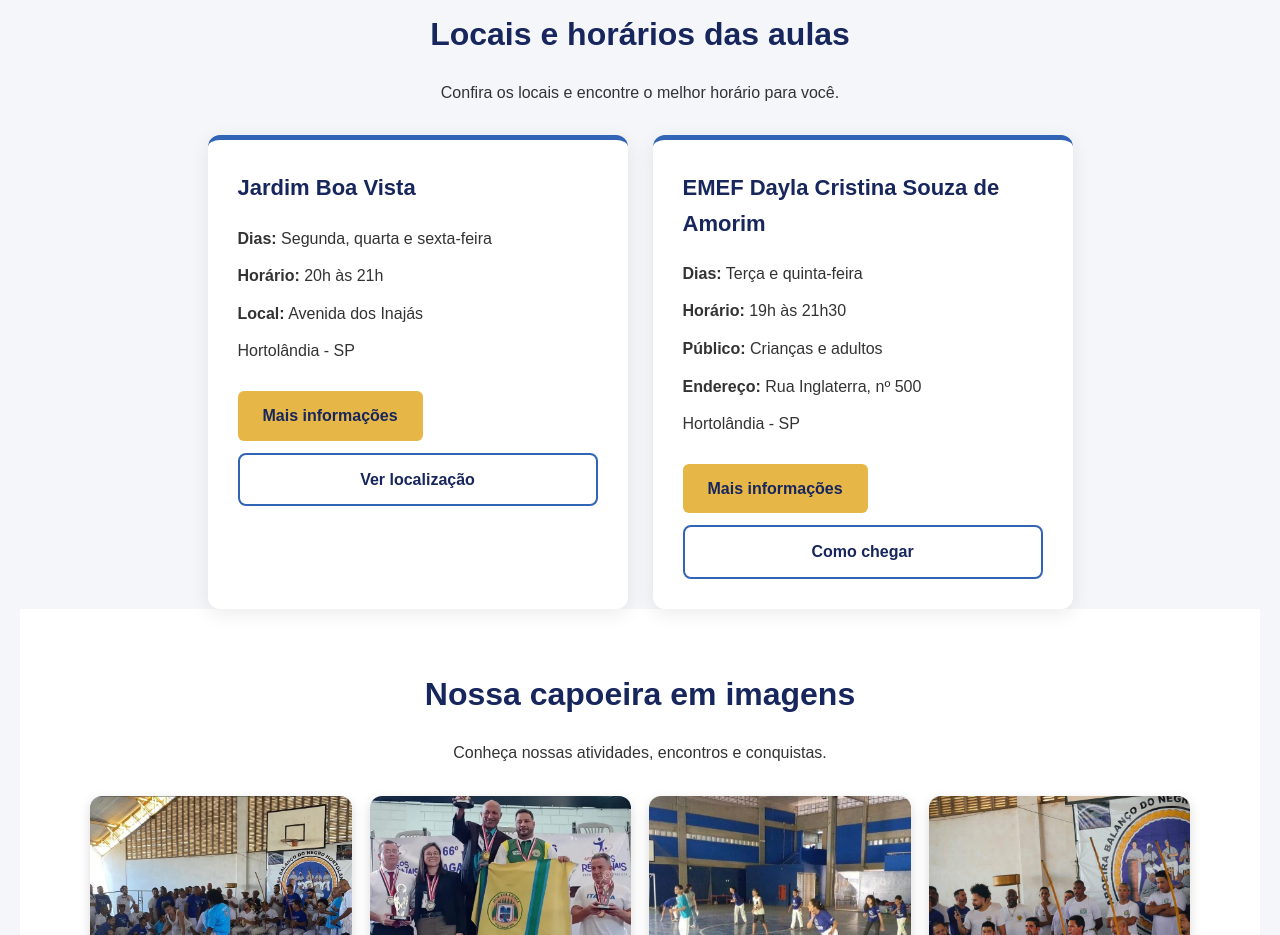
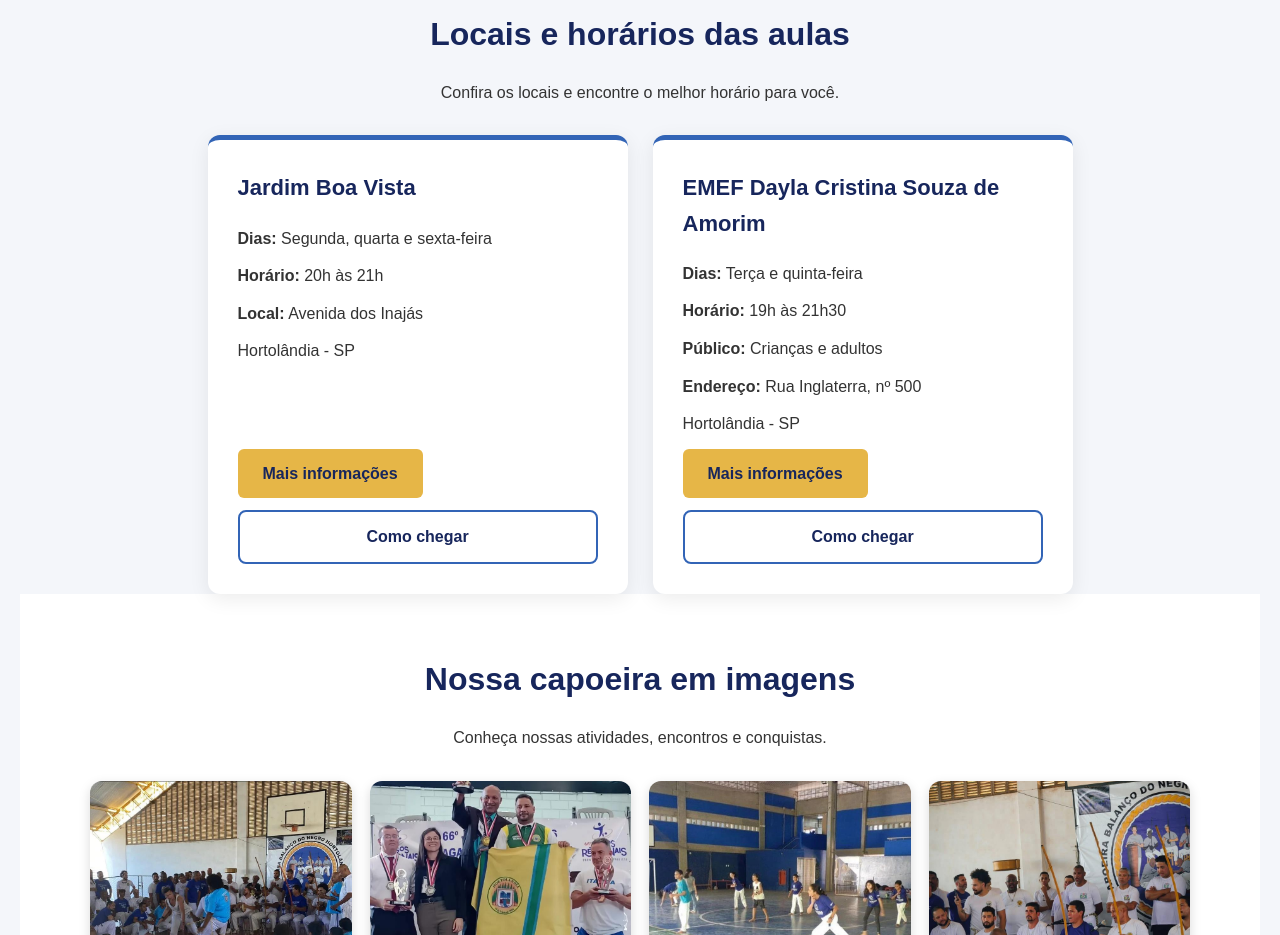
Before and after one commit to joaoigorbernardes28-art/balanco-do-negro, a plain HTML site: page index.html in a window 1280 px wide. Shown: the part 1060-1995 px from the top of the page. Drawn offline with Linux system fonts and the light colour scheme.

Commit message:
Add files via upload

```diff
--- a/index.html
+++ b/index.html
@@ -128,7 +128,7 @@
                         href="https://www.google.com/maps/search/?api=1&query=Avenida+dos+Inajas+Jardim+Boa+Vista+Hortolandia+SP"
                         target="_blank"
                         rel="noopener noreferrer">
-                        Ver localização
+                        Como chegar
                     </a>
                 </article>
 
--- a/style.css
+++ b/style.css
@@ -609,3 +609,19 @@ footer {
         transition: none;
     }
 }
+
+/* Alinhamento dos botões dos cartões */
+
+.card {
+    display: flex;
+    flex-direction: column;
+}
+
+.card .botao {
+    margin-top: auto;
+    align-self: flex-start;
+}
+
+.card .botao-mapa {
+    margin-top: 12px;
+}
```
